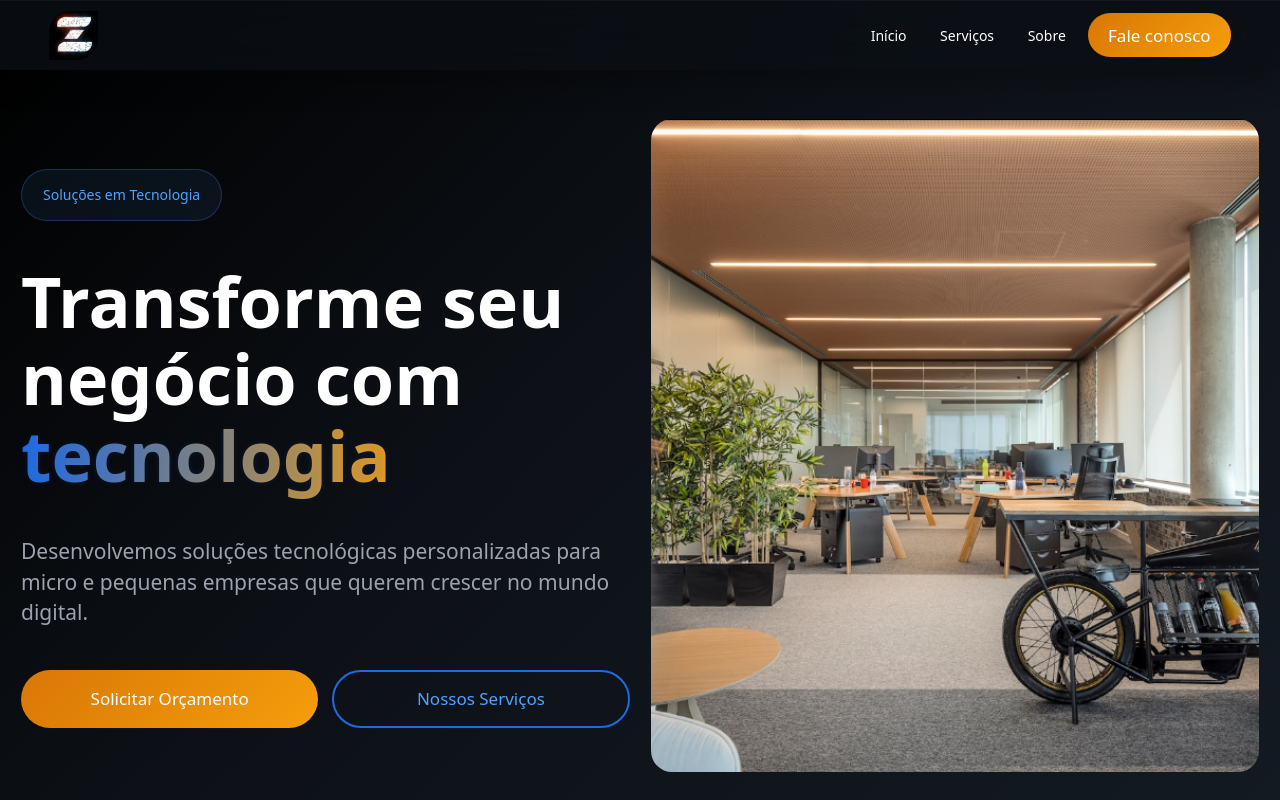
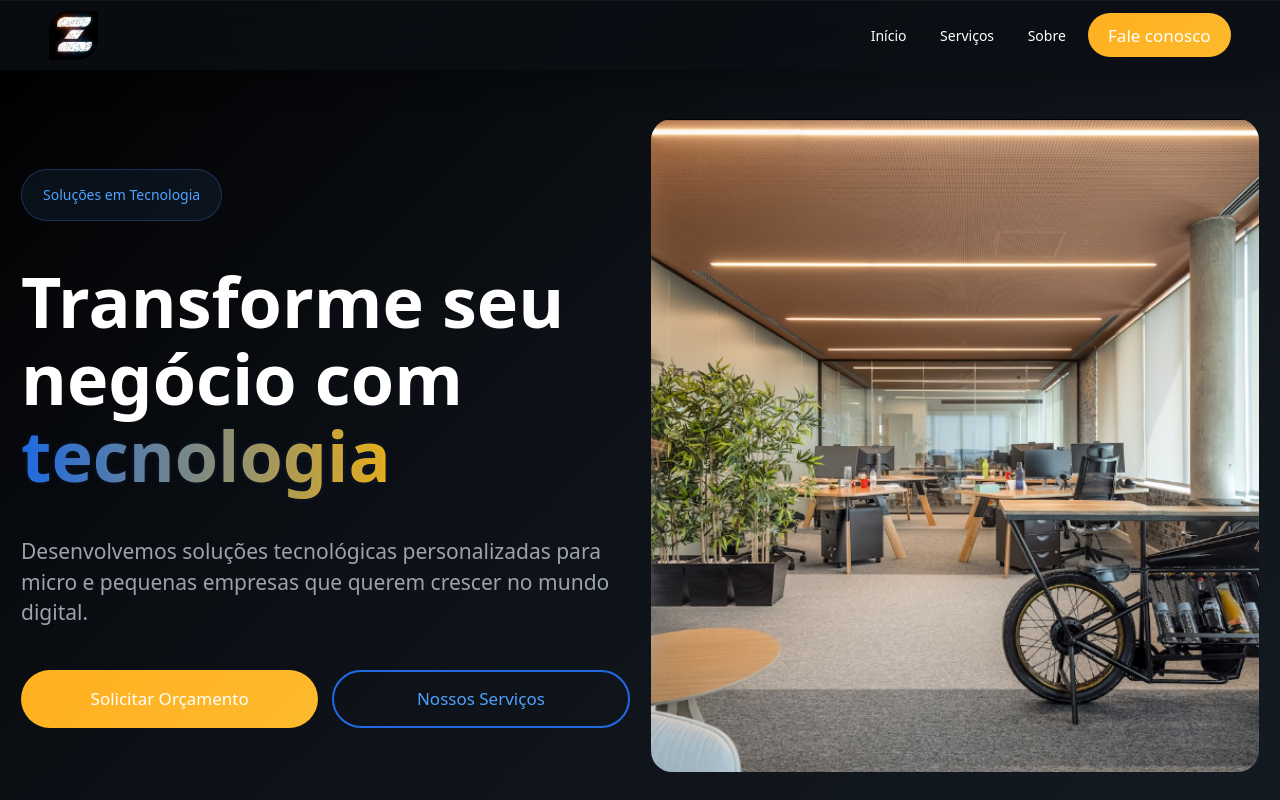
Before and after one commit to jorgerios7/zior-software-factory, a React (Vite) app: page / in a window 1280 px wide. Shown: the top 800 px of the page. Built offline with nearby package versions, Linux system fonts and the light colour scheme.

Commit message:
colorChanges

```diff
--- a/src/styles/colors.css
+++ b/src/styles/colors.css
@@ -10,12 +10,12 @@
     --color-highlight-main: #1F6AE1;
     --color-highlight-sec: #4DA3FF;
 
-    --color-energy-main: #F59E0B;
-    --color-energy-sec: #D97706;
-    --color-energy-ter: #FDBA2D;
+    --color-energy-main: #FDBA2D;  /* #F59E0B */
+    --color-energy-sec: #FFB020; /* #D97706 */
+    --color-energy-ter: #FFCB4D; /* #FDBA2D */
 
     --color-bt-main: #1F6AE1;
-    --color-bt-cta: #F59E0B;
+    --color-bt-cta: #FFB703; /* #F59E0B */
 
     --color-card-bg: #1C2740;
 
```
